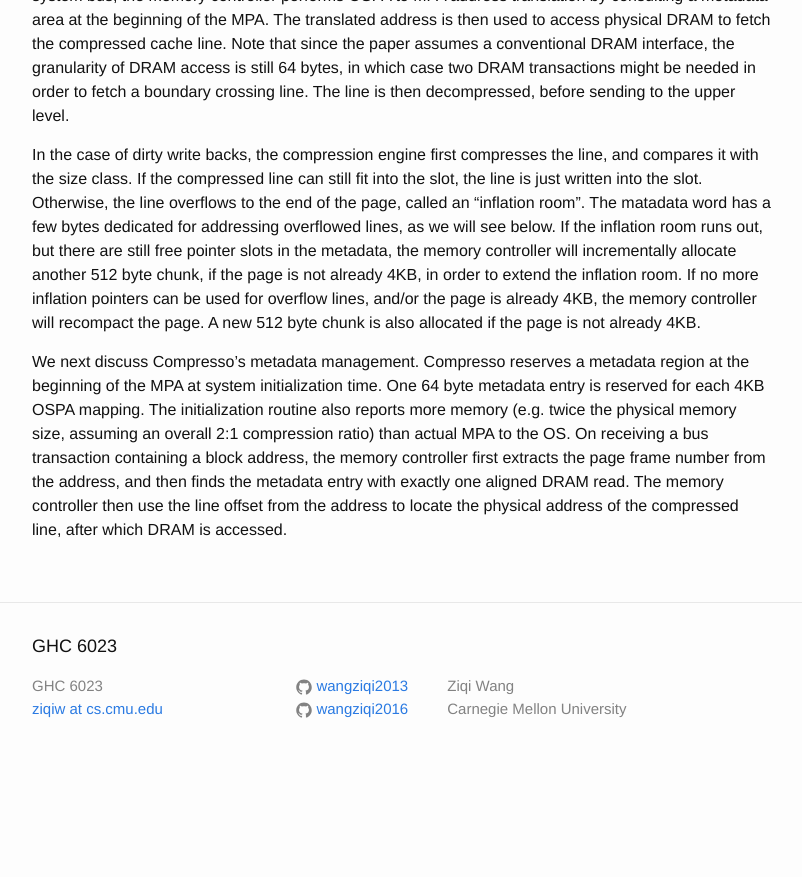
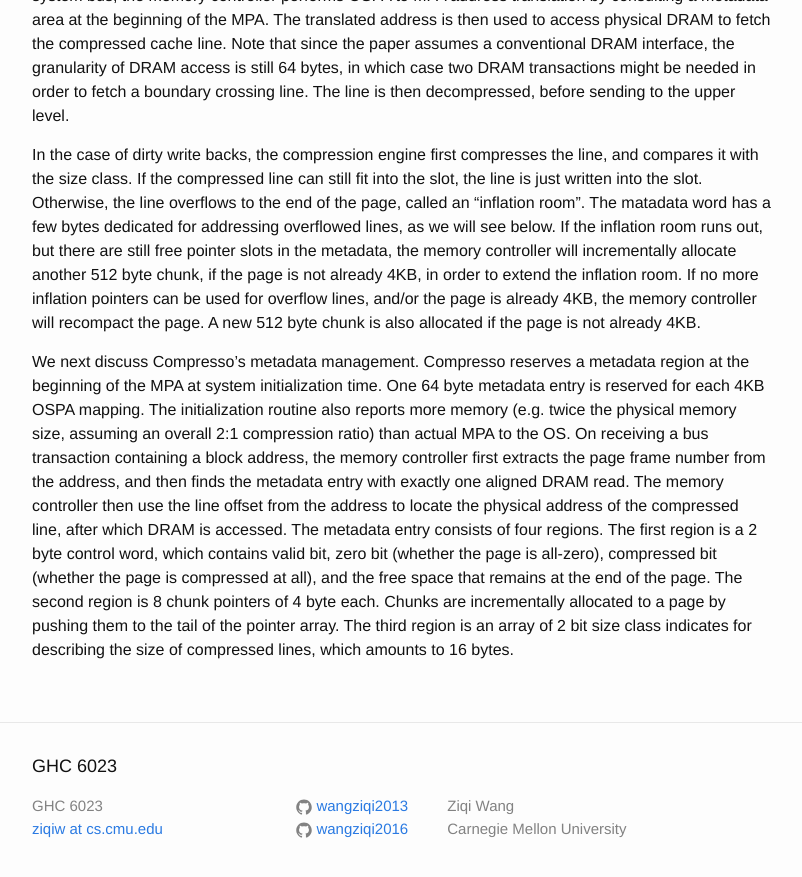
Before and after one commit to wangziqi2013/wangziqi2013.github.io, a Jekyll site: the page built from _posts/2020-07-13-compresso.markdown, in a window 1280 px wide and 900 px high, scrolled down 2428 px. Shown: the top 877 px of the window, without its empty margins (238-1040 px from the left). Built offline with Jekyll 4.4.1, drawn with Linux system fonts in a browser that asks for light colours; before the commit the page ends 3208 px from its top, so only the background shows below that.

Commit message:
Adding regions

```diff
--- a/_posts/2020-07-13-compresso.markdown
+++ b/_posts/2020-07-13-compresso.markdown
@@ -109,3 +109,8 @@ MPA to the OS. On receiving a bus transaction containing a block address, the me
 frame number from the address, and then finds the metadata entry with exactly one aligned DRAM read. The memory controller
 then use the line offset from the address to locate the physical address of the compressed line, after which DRAM
 is accessed.
+The metadata entry consists of four regions. The first region is a 2 byte control word, which contains valid bit,
+zero bit (whether the page is all-zero), compressed bit (whether the page is compressed at all), and the free space
+that remains at the end of the page. The second region is 8 chunk pointers of 4 byte each. Chunks are incrementally
+allocated to a page by pushing them to the tail of the pointer array. The third region is an array of 2 bit size class
+indicates for describing the size of compressed lines, which amounts to 16 bytes.
```
